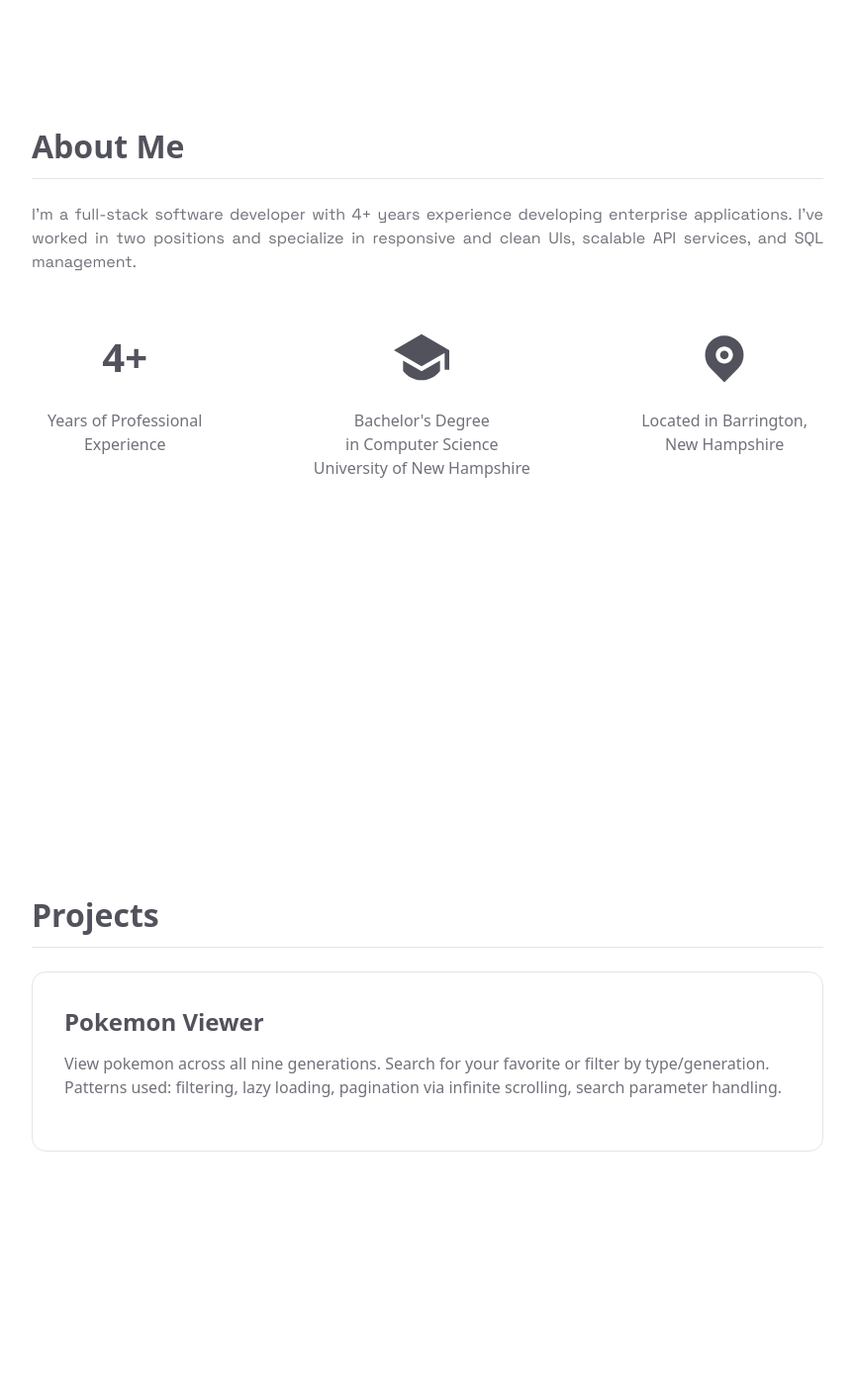
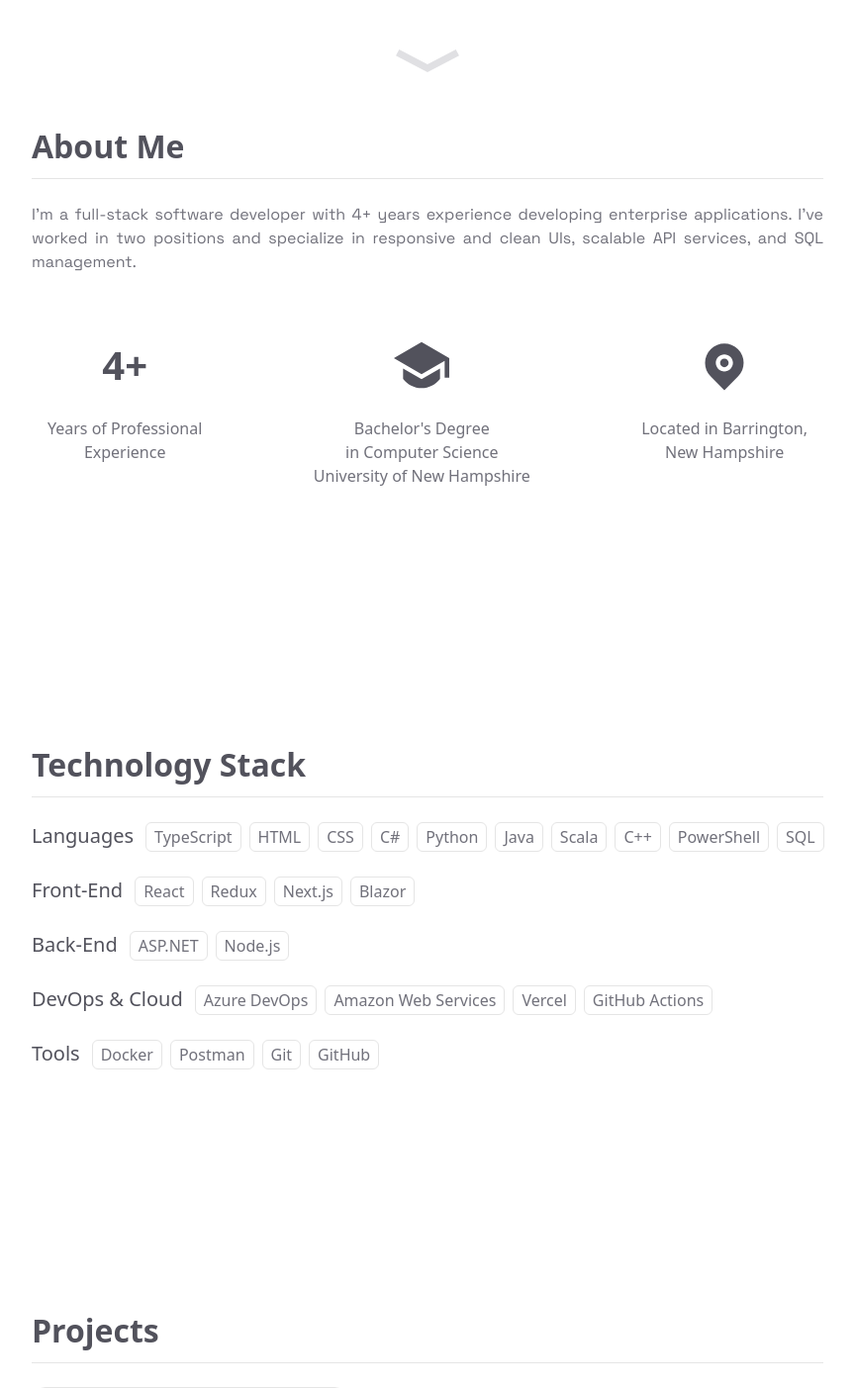
Before and after one commit to chambomango/pokedex, a Next.js app: page / in a window 1280 px wide. Shown: the part 740-2143 px from the top of the page at 99% size, without its empty margins (208-1072 px from the left). Built offline with nearby package versions, Linux system fonts and the light colour scheme; a web font is replaced by a local one.

Commit message:
Added technical stack section, down arrow & animations

```diff
--- a/src/app/globals.css
+++ b/src/app/globals.css
@@ -146,6 +146,10 @@
   }
 }
 
+html {
+  scroll-behavior: smooth;
+}
+
 .pixelated {
   image-rendering: pixelated;
 }
@@ -159,6 +163,17 @@
   opacity: 1;
 }
 
+.arrow-show {
+  opacity: 0.7;
+  transition: opacity 2s ease;
+}
+
+.arrow-hide {
+  opacity: 0;
+  transition: opacity 0.5s ease;
+  pointer-events: none;
+}
+
 .source-code a:hover {
   background-color: #e0e0e0;
 }
--- a/src/app/page.tsx
+++ b/src/app/page.tsx
@@ -1,4 +1,5 @@
 "use client";
+import TechStackSection from "@/components/techStackSection";
 import {
   Space_Grotesk,
   Orbitron,
@@ -39,18 +40,59 @@ const dmserif = DM_Serif_Text({
 //#endregion
 
 export default function Home() {
+  const arrowRef = React.useRef<HTMLImageElement | null>(null);
+
   const sectionAnimations = React.useCallback((node: HTMLDivElement | null) => {
     if (!node) return;
-
     const observer = new IntersectionObserver((entries) => {
       entries.forEach((entry) => {
-        if (entry.isIntersecting) entry.target.classList.add("animate-show");
-        else entry.target.classList.remove("animate-show");
+        entry.target.classList.toggle("animate-show", entry.isIntersecting);
       });
     });
     observer.observe(node);
 
     return () => observer.disconnect();
+  }, []);
+
+  const arrowHideAnimation = React.useCallback(
+    (node: HTMLDivElement | null) => {
+      if (!node) return;
+      const observer = new IntersectionObserver((entries) => {
+        entries.forEach((entry) => {
+          if (arrowRef.current && entry.isIntersecting) {
+            arrowRef.current.classList.add("arrow-hide");
+          }
+        });
+      });
+      observer.observe(node);
+
+      return () => observer.disconnect();
+    },
+    [],
+  );
+
+  const arrowShowAnimation = React.useCallback(
+    (node: HTMLDivElement | null) => {
+      if (!node) return;
+      const observer = new IntersectionObserver((entries) => {
+        entries.forEach((entry) => {
+          if (arrowRef.current && entry.isIntersecting) {
+            arrowRef.current.classList.remove("arrow-hide");
+            arrowRef.current.classList.add("arrow-show");
+          }
+        });
+      });
+      observer.observe(node);
+
+      return () => observer.disconnect();
+    },
+    [],
+  );
+
+  const scrollToAboutSection = React.useCallback(() => {
+    document
+      .getElementById("about-section")
+      ?.scrollIntoView({ behavior: "smooth" });
   }, []);
 
   const stopPropagation = React.useCallback(
@@ -61,10 +103,8 @@ export default function Home() {
 
   return (
     <div className="flex flex-col items-center justify-center mx-auto mb-40">
-      <section
-        ref={sectionAnimations}
-        className="animate-hidden max-w-106 h-[100vh]"
-      >
+      <span ref={arrowShowAnimation}></span>
+      <section className="animate-show max-w-106 h-[100vh]">
         <div className="mt-30 flex flex-col">
           <h4
             className={`text-zinc-500 flex mb-6 font-semibold text-1xl ${spaceGrotesk.className}`}
@@ -86,16 +126,29 @@ export default function Home() {
           className={`text-justify mb-4 text-zinc-500 max-w-155 ${spaceGrotesk.className}`}
         >
           Hi I'm Ben, welcome to my site. Here I post some of my side projects I
-          work on for fun. To see the code for this site visit the portfolio
-          project on my GitHub.
+          work on for fun. This site and all of the projects within were created
+          using TypeScript, React, and NextJS. To see the code for this site
+          click the link to my GitHub.
         </p>
-        {/* <img
-          className="mt-76 w-18 h-18 mx-auto"
+        <button
+          className="mt-60 flex mx-auto cursor-pointer"
+          onClick={scrollToAboutSection}
+        >
+          <img
+            ref={arrowRef}
+            id="arrow-down"
+            className="block cursor-pointer animate-show w-16 mx-auto"
             src="/logos/SVG/arrow-down-wide-fill-zinc-light.svg"
-        /> */}
+          />
+        </button>
       </section>
 
-      <section ref={sectionAnimations} className="mb-100 animate-hidden w-200 ">
+      <section
+        ref={sectionAnimations}
+        id="about-section"
+        className="mb-60 animate-hidden w-200 "
+      >
+        <span ref={arrowHideAnimation}></span>
         <h2 className="text-zinc-600">About Me</h2>
         <hr className="mt-2 mb-6"></hr>
         <p
@@ -106,7 +159,7 @@ export default function Home() {
           specialize in responsive and clean UIs, scalable API services, and SQL
           management.
         </p>
-        <div className="mt-8 flex gap-4 justify-between">
+        <div className="mt-10 flex gap-4 justify-between">
           <div className="flex flex-col items-center">
             <h1 className="pt-4 text-zinc-600 h-22 content-center">4+</h1>
             <p className="pt-4 px-4 text-zinc-500">Years of Professional</p>
@@ -141,12 +194,56 @@ export default function Home() {
         </div>
       </section>
 
+      <section ref={sectionAnimations} className="mb-60 animate-hidden w-200 ">
+        <h2 className="text-zinc-600">Technology Stack</h2>
+        <hr className="mt-2 mb-6"></hr>
+        <div className="flex flex-col gap-6 justify-between">
+          <TechStackSection
+            title="Languages"
+            items={[
+              "TypeScript",
+              "HTML",
+              "CSS",
+              "C#",
+              "Python",
+              "Java",
+              "Scala",
+              "C++",
+              "PowerShell",
+              "SQL",
+            ]}
+          />
+          <TechStackSection
+            title="Front-End"
+            items={["React", "Redux", "Next.js", "Blazor"]}
+          />
+          <TechStackSection title="Back-End" items={["ASP.NET", "Node.js"]} />
+          <TechStackSection
+            title="DevOps & Cloud"
+            items={[
+              "Azure DevOps",
+              "Amazon Web Services",
+              "Vercel",
+              "GitHub Actions",
+            ]}
+          />
+          <TechStackSection
+            title="Tools"
+            items={["Docker", "Postman", "Git", "GitHub"]}
+          />
+        </div>
+      </section>
+
       <section ref={sectionAnimations} className="mb-100 animate-hidden w-200 ">
         <h2 className="text-zinc-600">Projects</h2>
         <hr className="mt-2 mb-6"></hr>
-        <Link href="/pokedex">
-          <div className="border p-8 rounded-xl">
+        <div className="w-80 border p-8 rounded-xl">
+          <Link
+            className="hover:underline hover:decoration-zinc-600"
+            href="/pokedex"
+          >
             <h3 className="font-semibold mb-3 text-zinc-600">Pokemon Viewer</h3>
+          </Link>
           <p className="text-zinc-500">
             View pokemon across all nine generations. Search for your favorite
             or filter by type/generation.
@@ -155,21 +252,21 @@ export default function Home() {
               Click on a pokemon to view more information about it such as it's
               stats and moves
             </p> */}
+          <br />
           <p className="text-zinc-500 mb-5">
-              Patterns used: filtering, lazy loading, pagination via infinite
-              scrolling, search parameter handling.
+            Technical patterns used: filtering, lazy loading, pagination via
+            infinite scrolling, search parameter handling.
           </p>
-            {/* <div className="source-code">
+          <div className="source-code">
             <a
-                className="text-zinc-600 font-semibold border px-3 py-1 rounded-xl"
+              className="text-zinc-600 font-semibold border px-3 py-1 rounded-md"
               href="https://github.com/chambomango/portfolio"
               onClick={stopPropagation}
             >
               Source code
             </a>
-            </div> */}
           </div>
-        </Link>
+        </div>
       </section>
     </div>
   );
--- /dev/null
+++ b/src/components/techStackSection.tsx
@@ -0,0 +1,20 @@
+export default function TechStackSection({
+  title,
+  items,
+}: {
+  title: string;
+  items: string[];
+}) {
+  return (
+    <div className="flex items-baseline ">
+      <h4 className="text-zinc-600 mr-3">{title}</h4>
+      <ul className="flex items-baseline gap-2 text-zinc-500">
+        {items.map((item) => (
+          <li className="border rounded-sm px-2 py-0.5" key={item}>
+            {item}
+          </li>
+        ))}
+      </ul>
+    </div>
+  );
+}
```
Also changed, not shown: public/logos/SVG/arrow-down-wide-fill-zinc-light.svg. Lines whose indentation alone changed are shown as unchanged.
